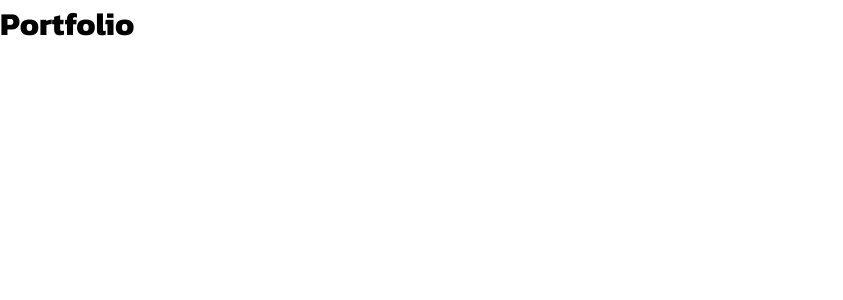
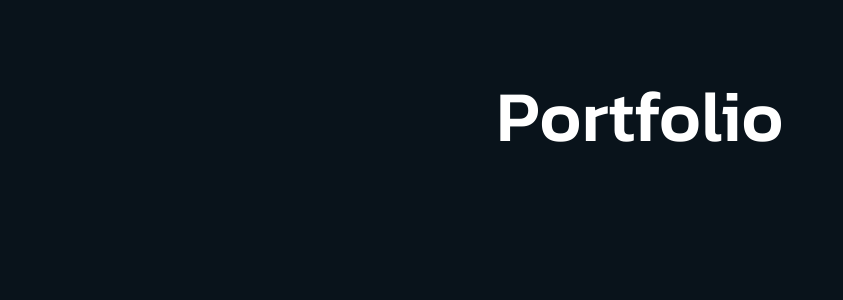
Before and after one commit to Feelcover/3D_Project, a Next.js app: page / in a window 1280 px wide. Shown: the top 300 px of the page, without its empty margins (0-843 px from the left). Built offline with nearby package versions, Linux system fonts and the light colour scheme.

Commit message:
подключить редакс тулкит

```diff
--- a/package.json
+++ b/package.json
@@ -9,12 +9,14 @@
     "lint": "next lint"
   },
   "dependencies": {
+    "@reduxjs/toolkit": "^1.9.5",
     "@types/node": "20.6.0",
     "@types/react": "18.2.21",
     "@types/react-dom": "18.2.7",
     "next": "13.4.19",
     "react": "18.2.0",
     "react-dom": "18.2.0",
+    "react-redux": "^8.1.2",
     "typescript": "5.2.2"
   },
   "devDependencies": {
--- /dev/null
+++ b/postcss.config.js
@@ -0,0 +1,6 @@
+module.exports = {
+  plugins: {
+    tailwindcss: {},
+    autoprefixer: {},
+  },
+}
--- a/src/components/screens/home/Home.tsx
+++ b/src/components/screens/home/Home.tsx
@@ -2,8 +2,9 @@ import React, { FC } from "react";
 
 const Home: FC = () => {
   return (
-    <div>
-      <h1>Portfolio</h1>
+    <div className="m-20">
+      <h1 className='text-7xl text-center font-medium'>Portfolio</h1>
+      <section></section>
     </div>
   );
 };
--- a/src/styles/globals.css
+++ b/src/styles/globals.css
@@ -1,4 +1,8 @@
 @import url("https://fonts.googleapis.com/css2?family=Kanit:wght@300;400;500;600;700&display=swap");
+
+@tailwind base;
+@tailwind components;
+@tailwind utilities;
 
 * {
   box-sizing: border-box;
@@ -7,5 +11,6 @@
 }
 
 body {
-  font-family: 'Kanit', sans-serif;
+  @apply text-white bg-[#09131B];
+  font-family: "Kanit", sans-serif;
 }
--- /dev/null
+++ b/tailwind.config.js
@@ -0,0 +1,8 @@
+/** @type {import('tailwindcss').Config} */
+module.exports = {
+  content: ["./src/**/*.{js,ts,jsx,tsx,mdx}"],
+  theme: {
+    extend: {},
+  },
+  plugins: [],
+}
```
Also changed, not shown: 1 other file (tests, documents, lock files or other folders).
